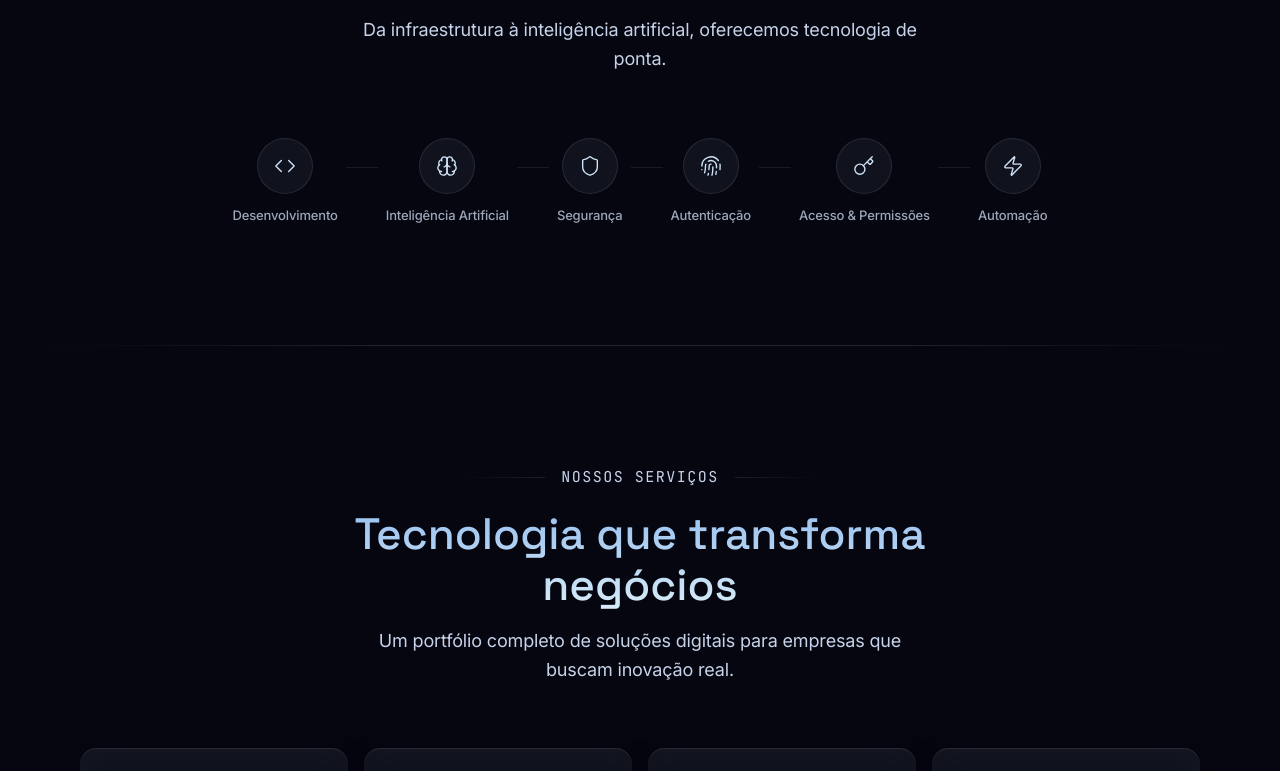
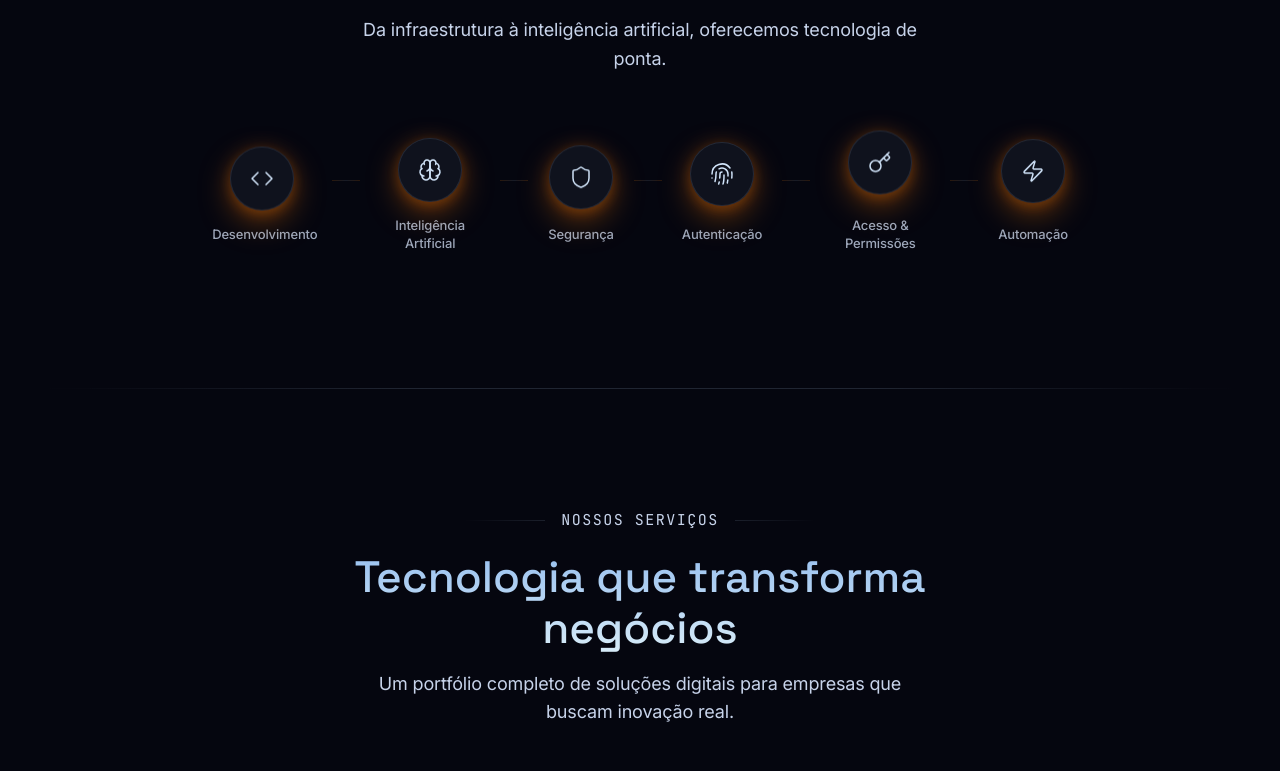
Before and after one commit to Hallerandrosouza-hue/Portf-lio-Guar-, a React (Vite) app: page / in a window 1280 px wide. Shown: the part 1207-1978 px from the top of the page. Built offline with nearby package versions, Linux system fonts and the light colour scheme.

Commit message:
feat: icon tiles flutuantes com sombra laranja/ambar animada

```diff
--- a/src/index.css
+++ b/src/index.css
@@ -350,6 +350,11 @@
   }
 
   /* ── Feature icon tile ── */
+  @keyframes float-tile {
+    0%, 100% { transform: translateY(0px); }
+    50%       { transform: translateY(-8px); }
+  }
+
   .icon-tile {
     width: 56px;
     height: 56px;
@@ -358,10 +363,39 @@
     display: flex;
     align-items: center;
     justify-content: center;
-    box-shadow: rgba(186, 215, 247, 0.12) 0px 0px 0px 1px inset;
+    box-shadow:
+      rgba(186, 215, 247, 0.12) 0px 0px 0px 1px inset,
+      0 0 0px 0px rgba(255, 102, 0, 0);
     flex-shrink: 0;
-    transition: background 0.2s ease, box-shadow 0.2s ease;
+    transition: background 0.3s ease, box-shadow 0.3s ease;
   }
+
+  /* Floating variant used in the feature row */
+  .icon-tile-float {
+    animation: float-tile 3.2s ease-in-out infinite;
+    box-shadow:
+      rgba(186, 215, 247, 0.12) 0px 0px 0px 1px inset,
+      0 12px 32px rgba(255, 130, 0, 0.35),
+      0 4px 12px  rgba(255, 100, 0, 0.20),
+      0 0   24px  rgba(255, 160, 0, 0.12);
+  }
+  .icon-tile-float:hover {
+    background: rgba(255, 102, 0, 0.10);
+    box-shadow:
+      rgba(255, 102, 0, 0.35) 0px 0px 0px 1px inset,
+      0 16px 40px rgba(255, 130, 0, 0.50),
+      0 6px  16px rgba(255, 100, 0, 0.30),
+      0 0   32px  rgba(255, 160, 0, 0.18);
+  }
+
+  /* Stagger delays for natural look */
+  .icon-tile-float:nth-child(1)  { animation-delay: 0s; }
+  .icon-tile-float:nth-child(2)  { animation-delay: 0.4s; }
+  .icon-tile-float:nth-child(3)  { animation-delay: 0.8s; }
+  .icon-tile-float:nth-child(4)  { animation-delay: 1.2s; }
+  .icon-tile-float:nth-child(5)  { animation-delay: 1.6s; }
+  .icon-tile-float:nth-child(6)  { animation-delay: 2.0s; }
+
   .icon-tile:hover {
     background: rgba(186, 214, 247, 0.10);
     box-shadow: rgba(255, 102, 0, 0.25) 0px 0px 0px 1px inset;
--- a/src/pages/HomePage.jsx
+++ b/src/pages/HomePage.jsx
@@ -127,26 +127,49 @@ function PortfolioCard({ image, title, description, tags, index }) {
 /* ── Feature icon row ── */
 function FeatureTileRow({ features }) {
   return (
-    <div className="flex items-center justify-center flex-wrap gap-0">
+    <div className="flex items-center justify-center flex-wrap" style={{ gap: 0, paddingBottom: 16 }}>
       {features.map((f, i) => (
         <React.Fragment key={f.label}>
           <motion.div
-            initial={{ opacity: 0, y: 16 }}
+            initial={{ opacity: 0, y: 20 }}
             whileInView={{ opacity: 1, y: 0 }}
             viewport={{ once: true }}
-            transition={{ delay: i * 0.08 }}
+            transition={{ delay: i * 0.1, duration: 0.5 }}
             className="flex flex-col items-center"
-            style={{ gap: 12 }}
+            style={{ gap: 14, padding: '0 20px' }}
           >
-            <div className="icon-tile">
-              <f.icon style={{ width: 22, height: 22, color: 'var(--color-frost-glow)', strokeWidth: 1.5 }} />
+            {/* Icon tile — flutuante com glow laranja */}
+            <div
+              className="icon-tile icon-tile-float"
+              style={{
+                width: 64,
+                height: 64,
+                animationDelay: `${i * 0.4}s`,
+              }}
+            >
+              <f.icon style={{ width: 24, height: 24, color: 'var(--color-frost-glow)', strokeWidth: 1.5 }} />
             </div>
-            <span style={{ fontSize: 13, color: 'var(--color-fog-veil)', fontFamily: "'Inter', sans-serif", fontWeight: 500 }}>
+            <span style={{
+              fontSize: 13,
+              color: 'var(--color-fog-veil)',
+              fontFamily: "'Inter', sans-serif",
+              fontWeight: 500,
+              textAlign: 'center',
+              maxWidth: 100,
+              lineHeight: 1.4,
+            }}>
               {f.label}
             </span>
           </motion.div>
           {i < features.length - 1 && (
-            <div style={{ width: 32, height: 1, background: 'rgba(186,215,247,0.10)', flexShrink: 0, margin: '0 8px', marginBottom: 28 }} />
+            <div style={{
+              width: 28,
+              height: 1,
+              background: 'linear-gradient(90deg, rgba(255,130,0,0.15), rgba(186,215,247,0.10), rgba(255,130,0,0.15))',
+              flexShrink: 0,
+              marginBottom: 28,
+              alignSelf: 'center',
+            }} />
           )}
         </React.Fragment>
       ))}
```
Also changed, not shown: 5 other files (tests, documents, lock files or other folders).
